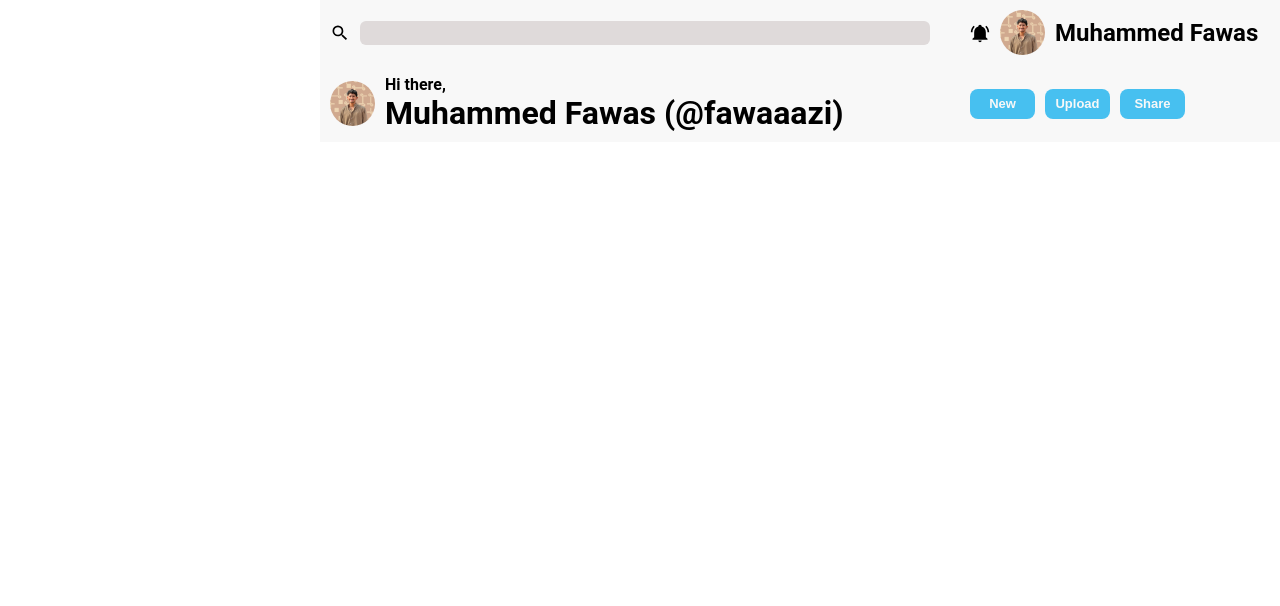
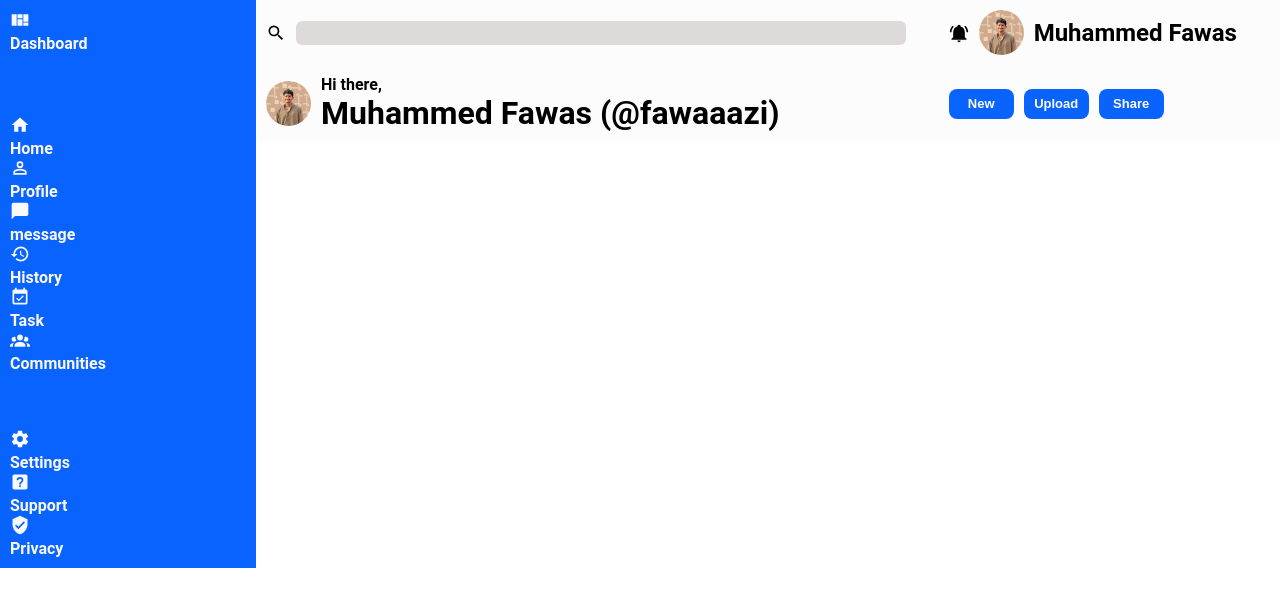
Before and after one commit to fawaaazi/Admin-dashboard, a plain HTML site: page index.html in a window 1280 px wide. Drawn offline with Linux system fonts and the light colour scheme.

Commit message:
renamed the icons name and also started to build the sidebar

```diff
--- a/index.html
+++ b/index.html
@@ -11,11 +11,11 @@
         <header>
             <div class="search-bar">
                 <div class="search-section">
-                    <img src="images/icons/search-img.svg" alt="search-icon"  class="icon" id="search-icon">
+                    <img src="images/icons/search-img.svg" alt="search-icon"  class="icon">
                     <input type="text">
                 </div>
                 <div class="name-section">
-                    <img src="images/icons/notification.svg" alt="notification-icon" class="icon" id="notification-icon">
+                    <img src="images/icons/notification.svg" alt="notification-icon" class="icon">
                         <img src="images/admin-logo.png" alt="" class="icon admin-logo" >
                     <h2>Muhammed Fawas</h2>
                 </div>
@@ -35,8 +35,49 @@
             </div>
         </header>
         <sidebar>
-            <div >
-
+            <div class="dashboard-title">
+                <img src="images/icons/dashboard.svg" alt="" class="icon">
+                <h4>Dashboard</h4>
+            </div>
+            <div class="dasboard-items1">
+                <div>
+                    <img src="images/icons/home.svg" alt="" class="icon">
+                    <h4>Home</h4>
+                </div>
+                <div>
+                    <img src="images/account-outline.svg" alt="" class="icon">
+                    <h4>Profile</h4>
+                </div>
+                <div>
+                    <img src="images/icons/message.svg" alt="" class="icon">
+                    <h4>message</h4>
+                </div>
+                <div>
+                    <img src="images/icons/history.svg" alt="" class="icon">
+                    <h4>History</h4>
+                </div>
+                <div>
+                    <img src="images/icons/task.svg" alt="" class="icon">
+                    <h4>Task</h4>
+                </div>
+                <div>
+                    <img src="images/icons/communities.svg" alt="" class="icon">
+                    <h4>Communities</h4>
+                </div>
+            </div>
+            <div class="dasboard-items2">
+                <div>
+                    <img src="images/icons/settings.svg" alt="" class="icon">
+                    <h4>Settings</h4>
+                </div>
+                <div>
+                    <img src="images/icons/support.svg" alt="" class="icon">
+                    <h4>Support</h4>
+                </div>
+                <div>
+                    <img src="images/icons/privacy.svg" alt="" class="icon">
+                    <h4>Privacy</h4>
+                </div>
             </div>
         </sidebar>
         <main></main>
--- a/style.css
+++ b/style.css
@@ -3,11 +3,14 @@
     padding: 0;
 }
 html,body{
-    height: 100%;
+    height: 100vh;
     margin: 0;
     font-family: Roboto;
-    --color-primary-white:rgb(248, 248, 248);
-    --color-primary-blue:rgb(71, 192, 240);
+    --color-primary-white:rgb(252, 252, 252);
+    --color-primary-blue:rgb(9, 100, 255);
+    --color-secondary-blue:rgb(71, 192, 240);
+    --color-secondary-white:rgb(248, 248, 248);
+
 }
 .icon{
     width: 20px;
@@ -15,11 +18,13 @@ html,body{
 }
 .container{
     display: grid;
-    grid-template-columns: 1fr 3fr;
+    grid-template-columns: 1fr 4fr;
+    grid-template-rows: 1fr 3fr;
 
 }
 header{
     grid-column: 2 / 3;
+    grid-row: 1 / 2;
     display: grid;
     grid-template-columns: 2fr 1fr ;
     background-color: var(--color-primary-white);
@@ -60,3 +65,17 @@ header .search-bar{
     font-size: 13px;
     font-weight: 600;
 }
+
+sidebar{
+    grid-row: 1 / 3;
+    background-color: var(--color-primary-blue);
+    color: var(--color-secondary-white);
+    display: grid;
+    grid-template-rows: 1fr 3fr;
+    align-items:flex-start;
+    padding: 10px;
+
+}
+sidebar img{
+    filter: invert(99%) sepia(9%) saturate(13%) hue-rotate(73deg) brightness(113%) contrast(95%);
+}
```
Also changed, not shown: images/account-outline.svg (added), images/icons/communities.svg (renamed from images/icons/account-group.svg), images/icons/dashboard.svg (renamed from images/icons/view-dashboard-variant.svg), images/icons/privacy.svg (renamed from images/icons/shield-check.svg), images/icons/profile.svg (renamed from images/icons/account.svg), images/icons/settings.svg (renamed from images/icons/cog.svg), images/icons/support.svg (renamed from images/icons/help-box.svg), images/icons/task.svg (renamed from images/icons/calendar-check.svg).
